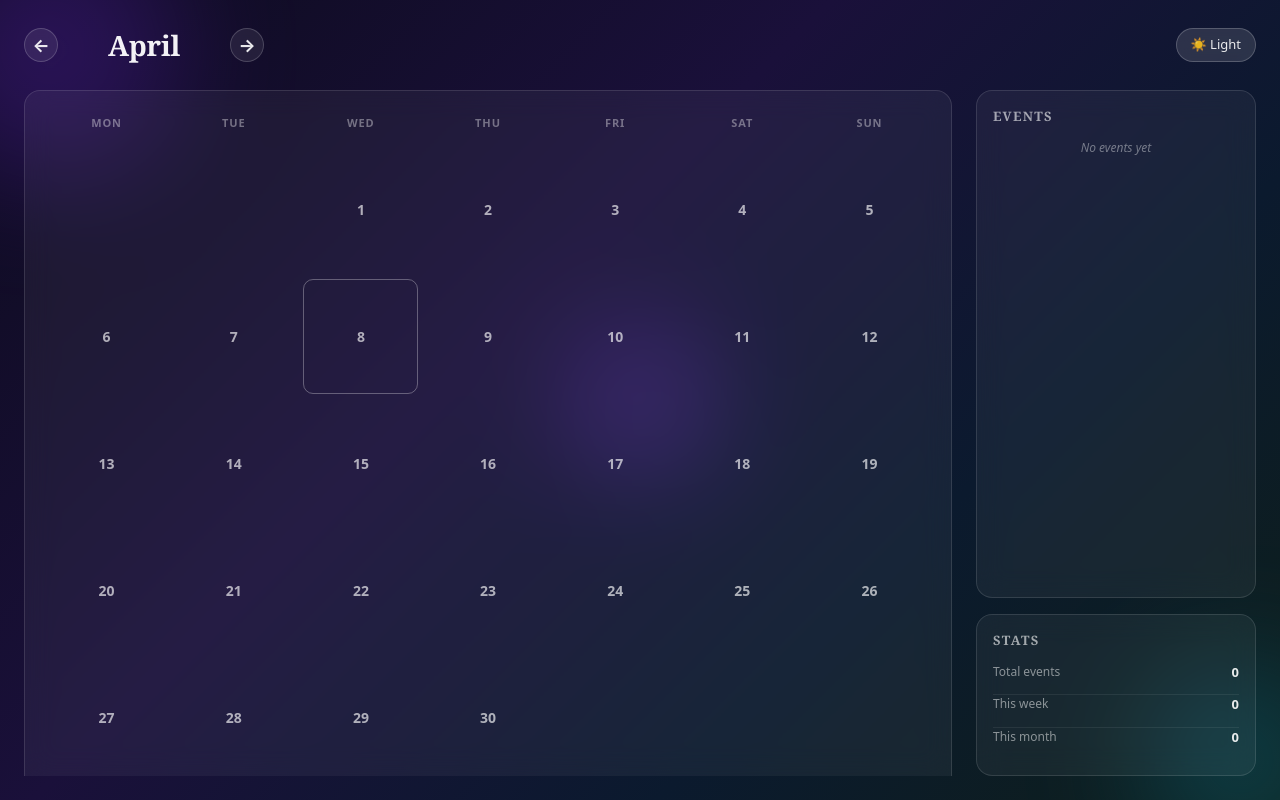
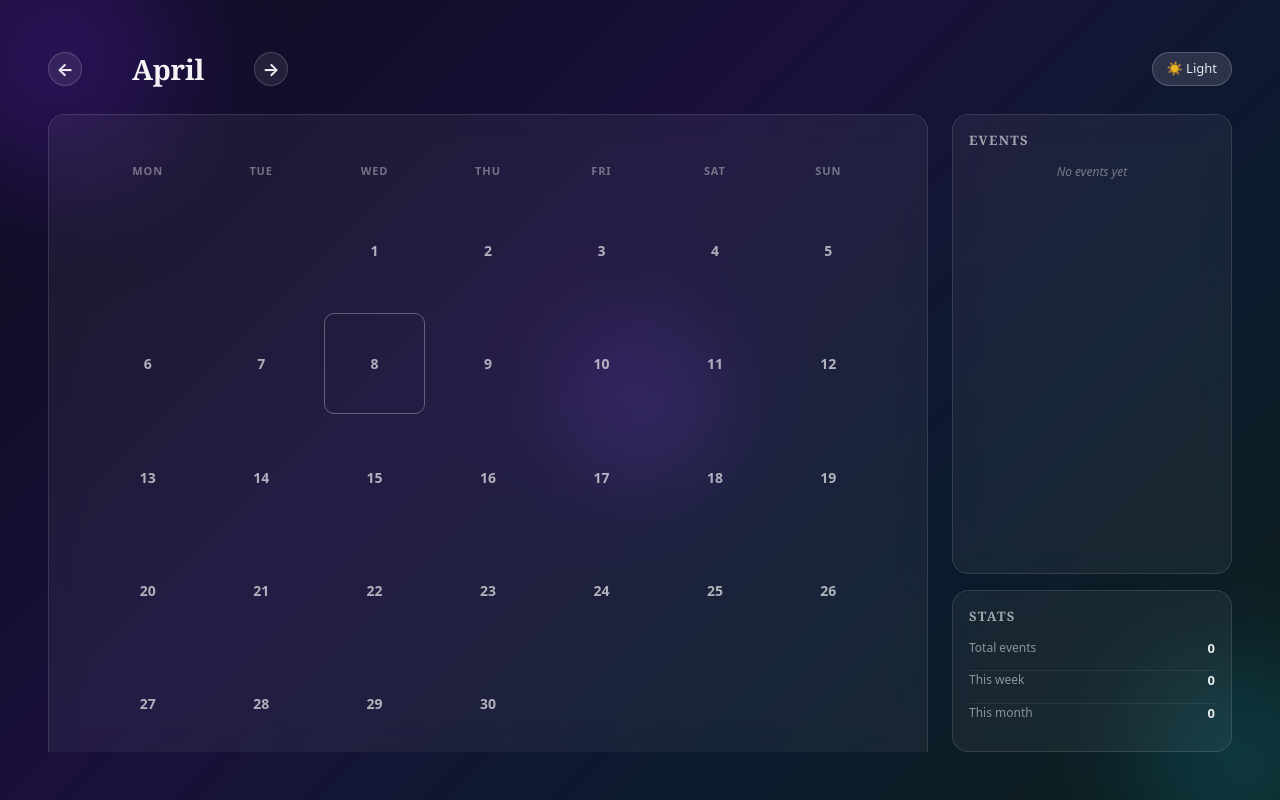
Before and after one commit to meetkothariii0/Calender-TakeUFroward, a Next.js app: page / in a window 1280 px wide. Built offline with nearby package versions, Linux system fonts and the light colour scheme.

Commit message:
Increase screen padding to 48px for better spacing
- Increased main container padding from 24px to 48px on all sides
- Adds breathing room around the entire calendar interface
- Content is now better centered with more visual balance
- Orbs remain positioned off-screen for atmospheric effect

```diff
--- a/components/RealPageFlipCalendar.tsx
+++ b/components/RealPageFlipCalendar.tsx
@@ -133,7 +133,7 @@ export default function RealPageFlipCalendar() {
           gridTemplateRows: 'auto 1fr',
           gridTemplateColumns: '1fr',
           gap: '24px',
-          padding: '24px',
+          padding: '48px',
         }}
       >
         {/* Top Bar - Month Navigation & Theme Toggle */}
@@ -275,7 +275,7 @@ export default function RealPageFlipCalendar() {
               borderRadius: '16px',
               backdropFilter: 'blur(14px)',
               WebkitBackdropFilter: 'blur(14px)',
-              padding: '24px',
+              padding: '48px',
               transform: isFlipping
                 ? flipDirection === 'next'
                   ? 'rotateY(-90deg) translateZ(50px)'
```
